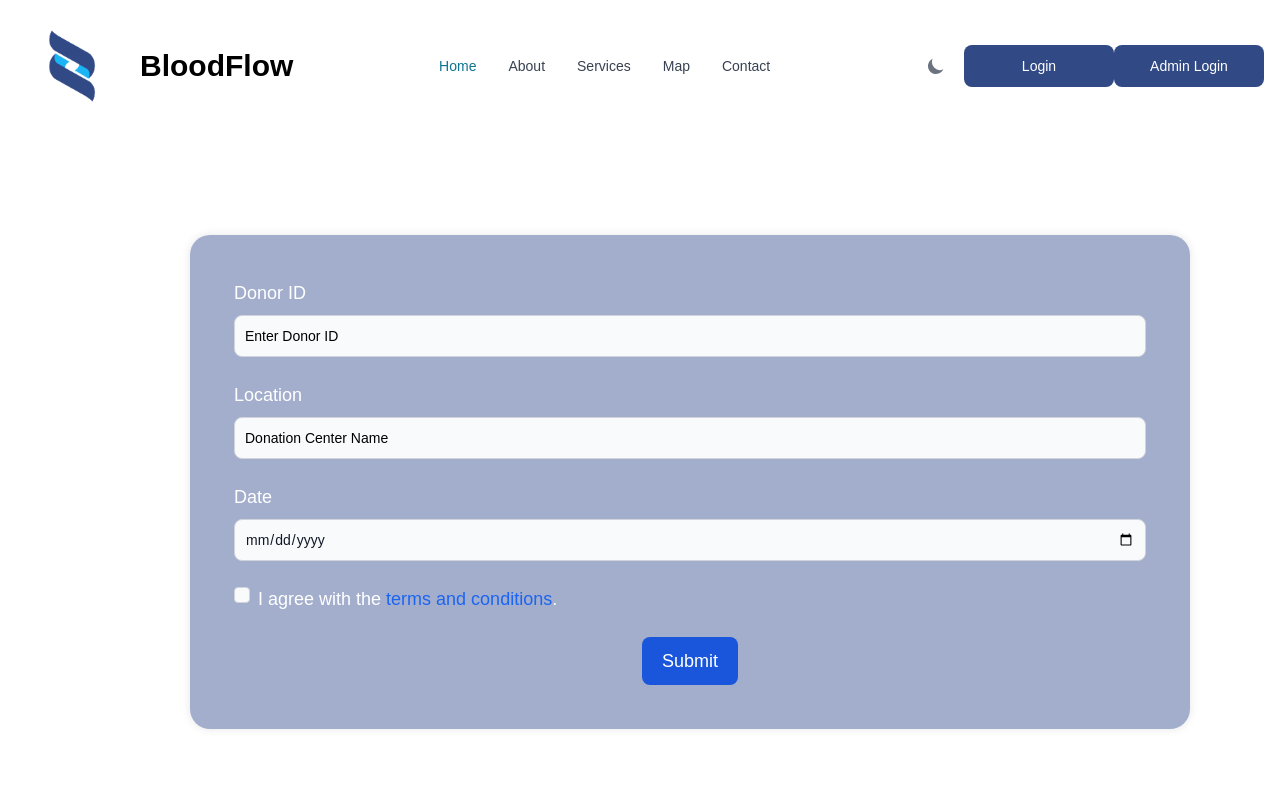
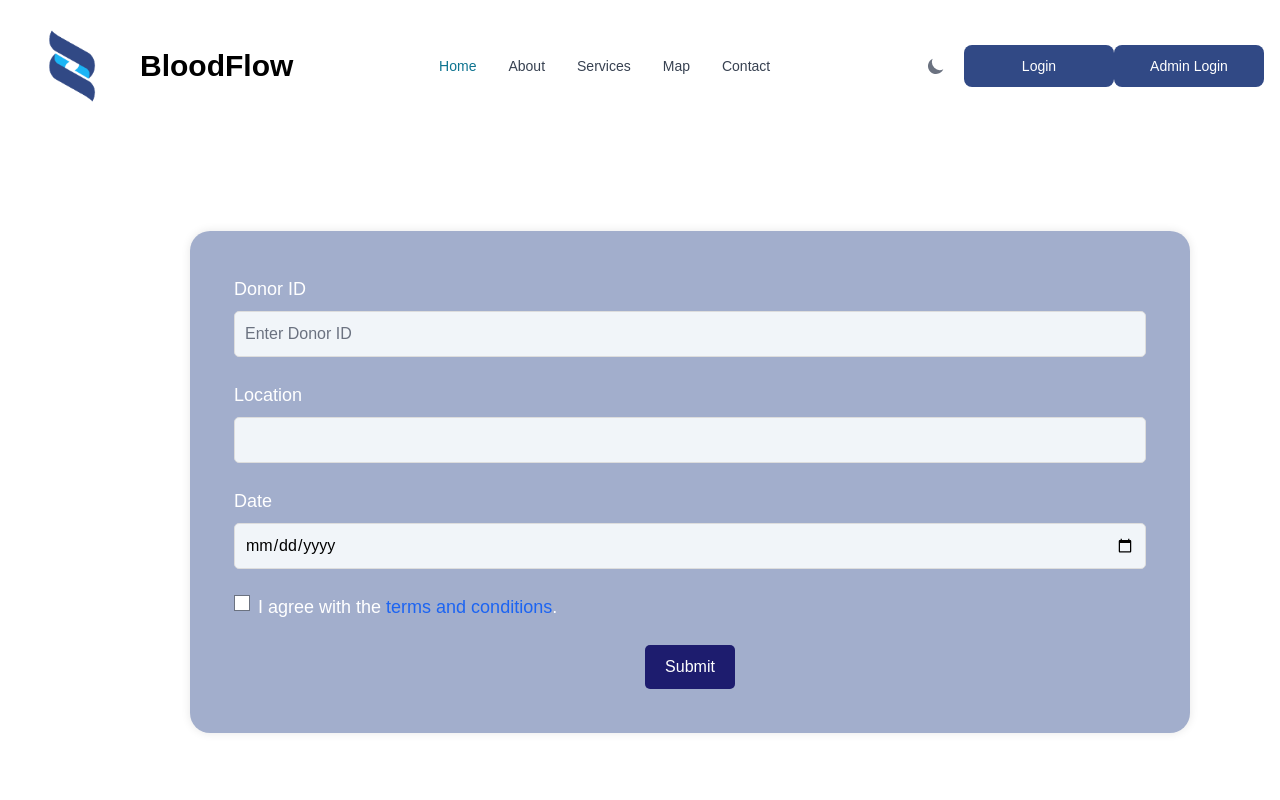
Before and after one commit to ShehanGit/Blood-Donation-Management-System, a React (Create React App) app in the folder frontend/blood_donation_app/: page /appointment in a window 1280 px wide. Shown: the top 800 px of the page. Built offline with nearby package versions, Linux system fonts and the light colour scheme.

Commit message:
add css for that

```diff
--- a/frontend/blood_donation_app/src/css/AppointmentCreate.css
+++ b/frontend/blood_donation_app/src/css/AppointmentCreate.css
@@ -13,3 +13,66 @@
     border-radius: 20px;
     box-shadow: 0 0 10px rgba(0, 0, 0, 0.1);
   }
+
+  .success-modal {
+    position: fixed;
+    top: 0;
+    left: 0;
+    width: 100%;
+    height: 100%;
+    background: rgba(0, 0, 0, 0.5);
+    display: flex;
+    justify-content: center;
+    align-items: center;
+    z-index: 1000;
+  }
+
+  .modal-content {
+    background: white;
+    padding: 2rem;
+    border-radius: 10px;
+    text-align: center;
+    box-shadow: 0 5px 15px rgba(0, 0, 0, 0.3);
+    max-width: 500px;
+    width: 100%;
+  }
+
+  .modal-content h2 {
+    margin-bottom: 1rem;
+    font-size: 1.5rem;
+    color: #1d1c6e; /* Green color for success */
+  }
+
+  .close-button {
+    background-color: #1d1c6e;
+    color: white;
+    padding: 0.5rem 1rem;
+    border: none;
+    border-radius: 5px;
+    cursor: pointer;
+  }
+
+  .close-button:hover {
+    background-color: #1d1c6e;
+  }
+
+  .input-field {
+    background: #f1f5f9;
+    border: 1px solid #ddd;
+    padding: 10px;
+    border-radius: 5px;
+    width: 100%;
+  }
+
+  .submit-button {
+    background-color: #1d1c6e;
+    color: white;
+    padding: 10px 20px;
+    border: none;
+    border-radius: 5px;
+    cursor: pointer;
+  }
+
+  .submit-button:hover {
+    background-color: #1d1c6e;
+  }
--- a/frontend/blood_donation_app/src/pages/AppointmentCreate.jsx
+++ b/frontend/blood_donation_app/src/pages/AppointmentCreate.jsx
@@ -7,9 +7,9 @@ import { getCampaignById } from "../services/CampignService";
 import Footer1 from "../component/Footer";
 
 export default function AppointmentCreate() {
-  const { campaignId } = useParams(); // Extract the campaignId from the URL
+  const { campaignId } = useParams();
   const [donorId, setDonorId] = useState('');
-  const [location, setLocation] = useState(''); // This will be set by useEffect
+  const [location, setLocation] = useState('');
   const [scheduledDate, setDate] = useState('');
   const [termsAccepted, setTermsAccepted] = useState(false);
   const [successMessage, setSuccessMessage] = useState(''); // For success message
@@ -20,7 +20,6 @@ export default function AppointmentCreate() {
     termsAccepted: '',
   });
 
-  // Fetch campaign details when component mounts
   useEffect(() => {
     if (campaignId) {
       getCampaignById(campaignId)
@@ -63,26 +62,24 @@ export default function AppointmentCreate() {
     if (validateForm()) {
       const appointmentDetails = {
         donor: {
-          donorId: donorId // Ensure this is dynamically passed
+          donorId: donorId,
         },
         location: location,
         scheduledDate: scheduledDate + 'T14:00:00Z',
-        termsAccepted: termsAccepted
+        termsAccepted: termsAccepted,
       };
 
-      console.log("Submitting:", appointmentDetails); // Debugging line
       createAppointment(appointmentDetails)
-        .then(response => {
-          console.log("Appointment created successfully:", response);
+        .then(() => {
           setSuccessMessage("Appointment created successfully!");
-          // Optionally clear the form
+          // Clear form fields
           setDonorId('');
           setDate('');
           setTermsAccepted(false);
+          setTimeout(() => setSuccessMessage(''), 3000); // Hide the message after 3 seconds
         })
         .catch(error => {
           console.error("Failed to create appointment:", error);
-          // Optionally display error messages here
         });
     }
   };
@@ -90,13 +87,21 @@ export default function AppointmentCreate() {
   return (
     <div>
       <NavBar />
+      {successMessage && (
+        <div className="success-modal">
+          <div className="modal-content">
+            <h2>{successMessage}</h2>
+            <button
+              className="close-button"
+              onClick={() => setSuccessMessage('')}
+            >
+              Close
+            </button>
+          </div>
+        </div>
+      )}
       <div className="center-container5">
         <div className="container1">
-          {successMessage && (
-            <div className="text-green-500 text-lg font-medium mb-4 text-center">
-              {successMessage}
-            </div>
-          )}
           <form className="p-6" onSubmit={handleSubmit}>
             <div className="grid gap-6 mb-6 md:grid-cols-2">
               <div className="md:col-span-2">
@@ -104,7 +109,7 @@ export default function AppointmentCreate() {
                 <input
                   type="text"
                   id="donor_id"
-                  className="bg-gray-50 border border-gray-300 text-gray-900 text-sm rounded-lg focus:ring-blue-500 focus:border-blue-500 block w-full p-2.5 dark:bg-gray-700 dark:border-gray-600 placeholder-black dark:text-white dark:focus:ring-blue-500 dark:focus:border-blue-500"
+                  className="input-field"
                   placeholder="Enter Donor ID"
                   value={donorId}
                   onChange={(e) => setDonorId(e.target.value)}
@@ -117,12 +122,11 @@ export default function AppointmentCreate() {
                 <input
                   type="text"
                   id="location"
-                  className="bg-gray-50 border border-gray-300 text-gray-900 text-sm rounded-lg focus:ring-blue-500 focus:border-blue-500 block w-full p-2.5 dark:bg-gray-700 dark:border-gray-600 placeholder-black dark:text-white dark:focus:ring-blue-500 dark:focus:border-blue-500"
-                  placeholder="Donation Center Name"
+                  className="input-field"
                   value={location}
                   onChange={(e) => setLocation(e.target.value)}
                   required
-                  readOnly // Make the location input read-only as it is fetched from the campaign
+                  readOnly
                 />
                 {errors.location && <div className="text-red-500">{errors.location}</div>}
               </div>
@@ -131,7 +135,7 @@ export default function AppointmentCreate() {
                 <input
                   type="date"
                   id="date"
-                  className="bg-gray-50 border border-gray-300 text-gray-900 text-sm rounded-lg focus:ring-blue-500 focus:border-blue-500 block w-full p-2.5 dark:bg-gray-700 dark:border-gray-600 placeholder-black dark:text-white dark:focus:ring-blue-500 dark:focus:border-blue-500"
+                  className="input-field"
                   value={scheduledDate}
                   onChange={(e) => setDate(e.target.value)}
                   required
@@ -144,24 +148,24 @@ export default function AppointmentCreate() {
                 <input
                   id="terms"
                   type="checkbox"
-                  className="w-4 h-4 border border-gray-300 rounded bg-gray-50 focus:ring-3 focus:ring-blue-300 dark:bg-gray-700 dark:border-gray-600 dark:focus:ring-blue-600 dark:ring-offset-gray-800"
+                  className="checkbox"
                   checked={termsAccepted}
                   onChange={(e) => setTermsAccepted(e.target.checked)}
                   required
                 />
               </div>
               <label htmlFor="terms" className="ml-2 text-lg font-medium text-left text-white dark:text-gray-300">
-                I agree with the <a href="#" className="text-blue-600 hover:underline dark:text-blue-500">terms and conditions</a>.
+                I agree with the <a href="#" className="text-blue-600 hover:underline">terms and conditions</a>.
               </label>
               {errors.termsAccepted && <div className="text-red-500">{errors.termsAccepted}</div>}
             </div>
-            <button type="submit" className="text-white bg-blue-700 hover:bg-blue-800 focus:ring-4 focus:outline-none focus:ring-blue-300 font-medium rounded-lg text-lg w-full sm:w-auto px-5 py-2.5 text-center dark:bg-blue-600 dark:hover:bg-blue-700 dark:focus:ring-blue-800">
+            <button type="submit" className="submit-button">
               Submit
             </button>
           </form>
         </div>
       </div>
-      <Footer1/>
+      <Footer1 />
     </div>
   );
 }
```
